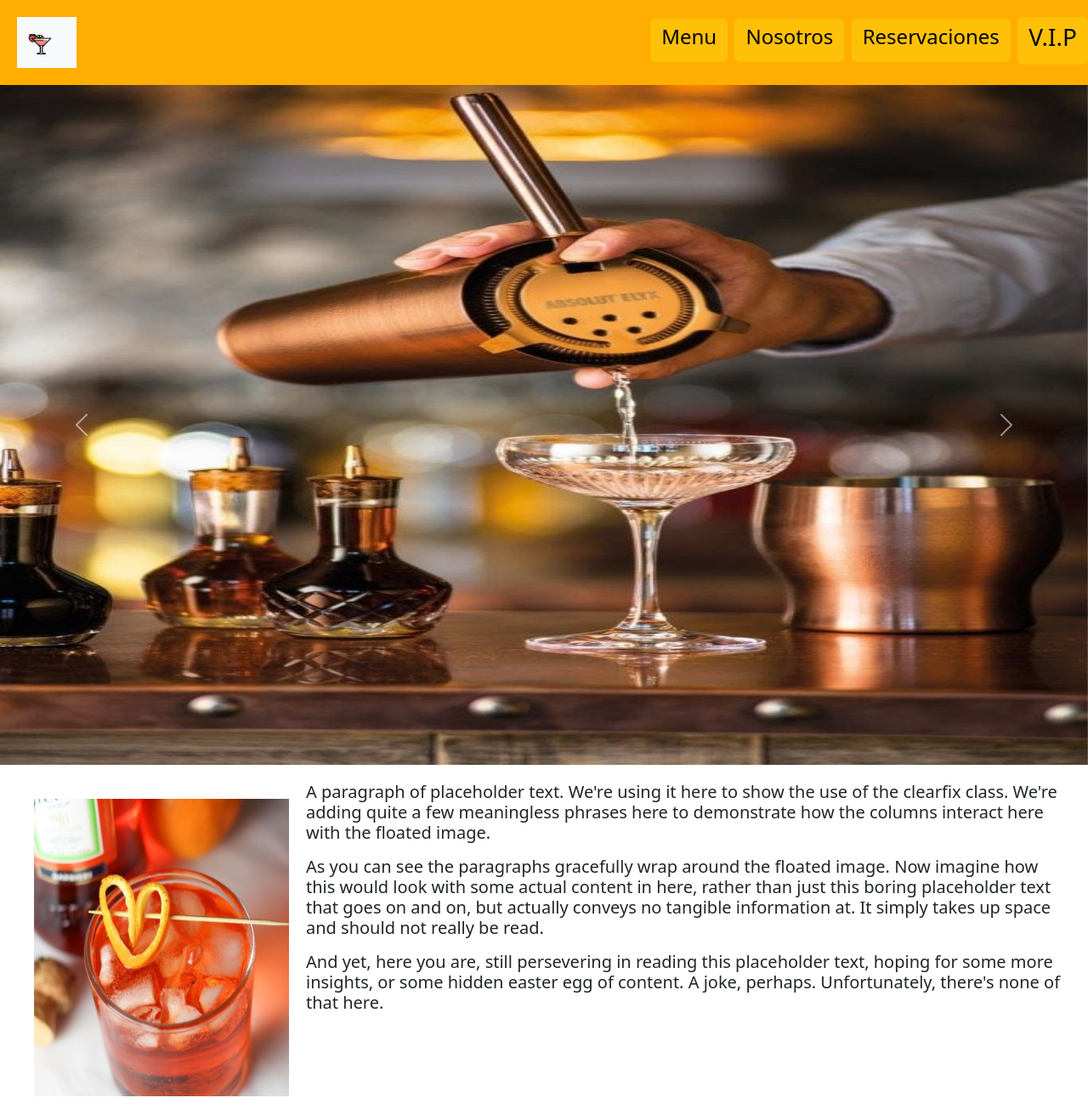
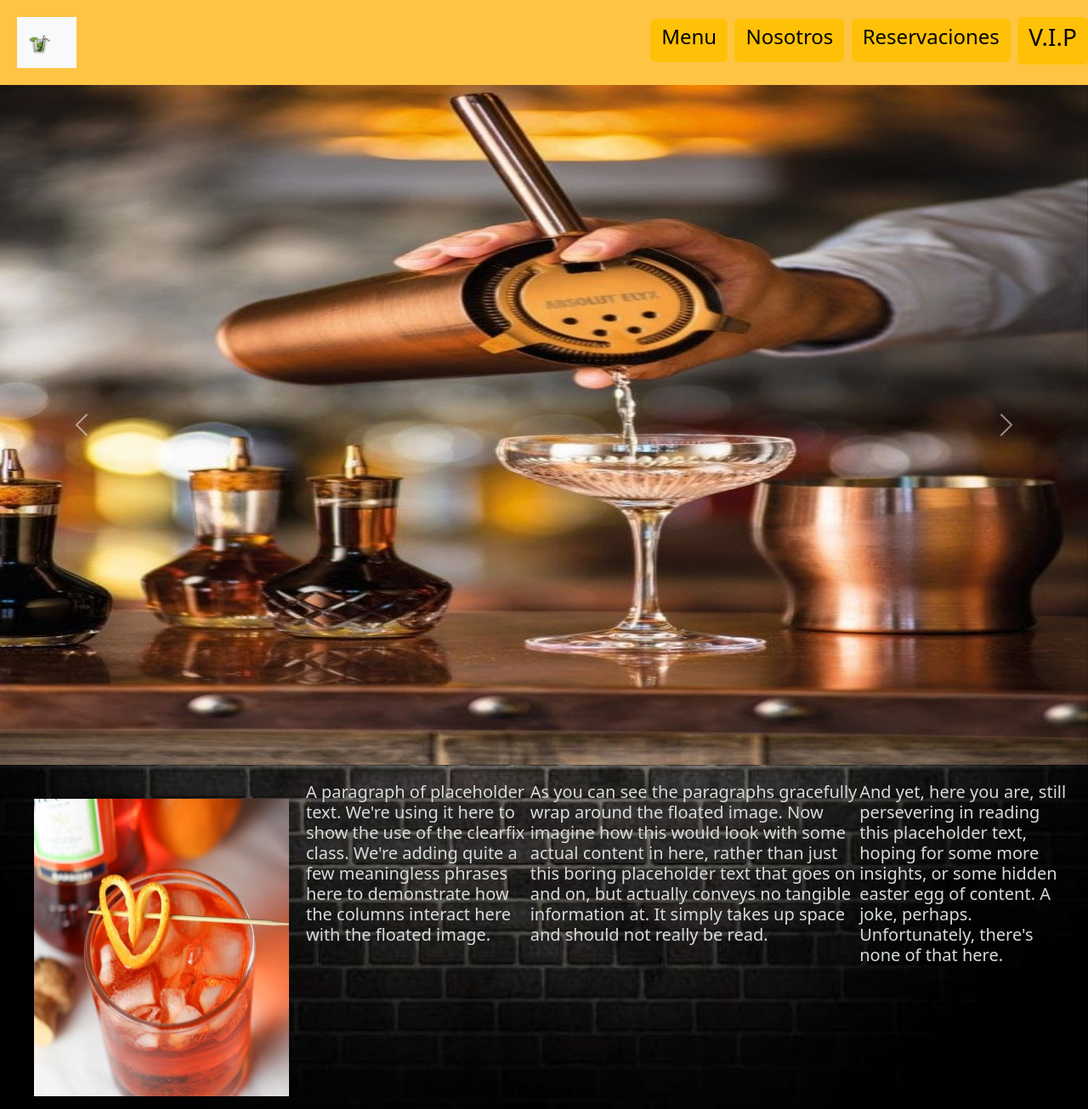
Before and after one commit to Orne-Levato/mi-repositorio-2.0, a website: page index.html in a window 1280 px wide. Shown: the whole page at 85% size. Drawn offline with nearby package versions, Linux system fonts and the light colour scheme.

Commit message:
le intente agregar otro icono para que quede bien pero no queda

```diff
--- a/index.html
+++ b/index.html
@@ -8,18 +8,25 @@
 <script src="https://cdn.jsdelivr.net/npm/bootstrap@5.3.0-alpha3/dist/js/bootstrap.bundle.min.js" integrity="sha384-ENjdO4Dr2bkBIFxQpeoTz1HIcje39Wm4jDKdf19U8gI4ddQ3GYNS7NTKfAdVQSZe" crossorigin="anonymous"></script>
     <title>bar cosecha</title>
     <link rel="stylesheet" href="css/styles.css">
-<link rel="shortcut icon" href="cocteles.png">
+<link rel="shortcut icon" href="cocktail.png">
 
 </head>
 <body class="home">
 
-
+  <style>
+    body {
+      background-image: url(WhatsApp\ Image\ 2023-06-14\ at\ 1.04.28\ PM\ \(1\).jpeg);
+      background-size: cover;
+      background-position: center;
+      background-repeat: no-repeat;
+    }
+  </style>
 
     <div class="contenedor2">
       <nav class="navbar bg-body-tertiary">
         <div class="container">
           <a class="navbar-brand" href="cocteles.png">
-            <img src="cocteles.png" alt="coctel" width="30" height="24">
+            <img src="coctel-verde.png" alt="coctel" width="30" height="24">
           </a>
         </div>
       </nav>
@@ -59,11 +66,13 @@
             <p>
               A paragraph of placeholder text. We're using it here to show the use of the clearfix class. We're adding quite a few meaningless phrases here to demonstrate how the columns interact here with the floated image.
             </p>
-
+          </h5>
+          <h5>
             <p>
               As you can see the paragraphs gracefully wrap around the floated image. Now imagine how this would look with some actual content in here, rather than just this boring placeholder text that goes on and on, but actually conveys no tangible information at. It simply takes up space and should not really be read.
             </p>
-
+          </h5>
+          <h5>
             <p>
               And yet, here you are, still persevering in reading this placeholder text, hoping for some more insights, or some hidden easter egg of content. A joke, perhaps. Unfortunately, there's none of that here.
             </p>
--- a/scss/styles.scss
+++ b/scss/styles.scss
@@ -3,7 +3,7 @@
 
 
 .contenedor2{
-    background-color: rgb(255, 174, 0);
+    background-color: rgb(255, 196, 68);
     height: 100px;
     width: 1300px;
     display: flex;
@@ -23,11 +23,19 @@
 .clearfix{
     display: flex;
     margin: 20px;
+    color: rgb(214, 219, 219);
+    font-size: calibri;
+
     .coctel-img{
         margin: 20px;
         height: 350px;
         width: 300px;
     }
+
+
+
+
+
 }
 
 }
```
Also changed, not shown: coctel-verde.png (added), css/styles.css, 1 other file.
